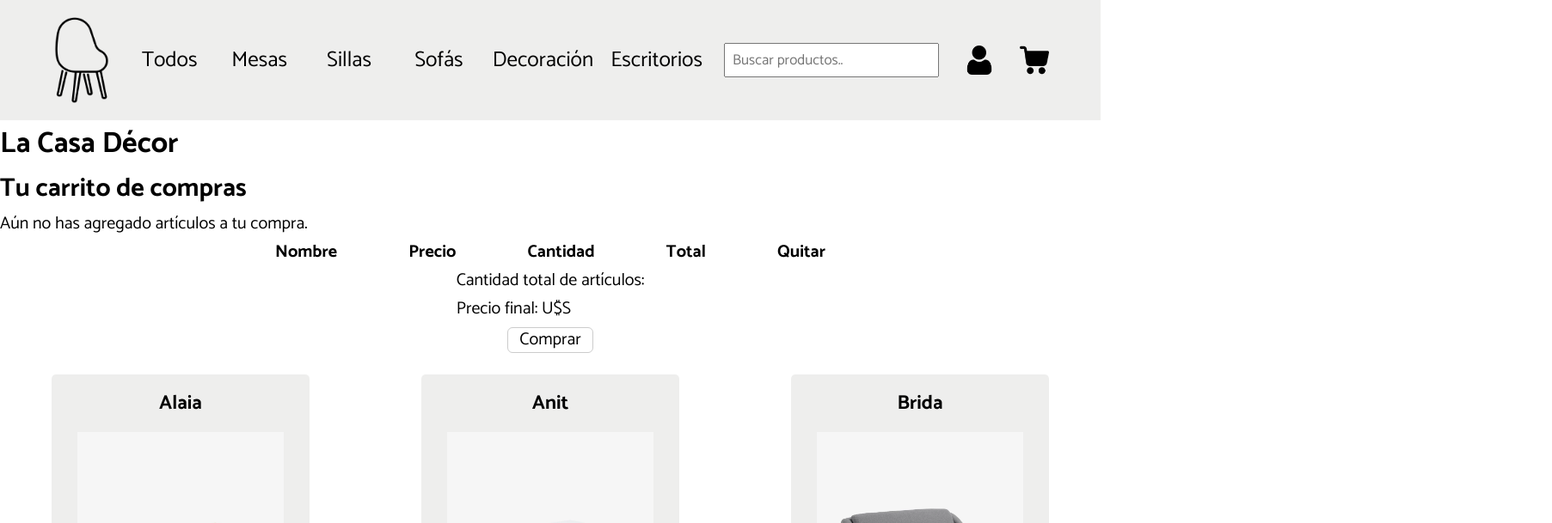
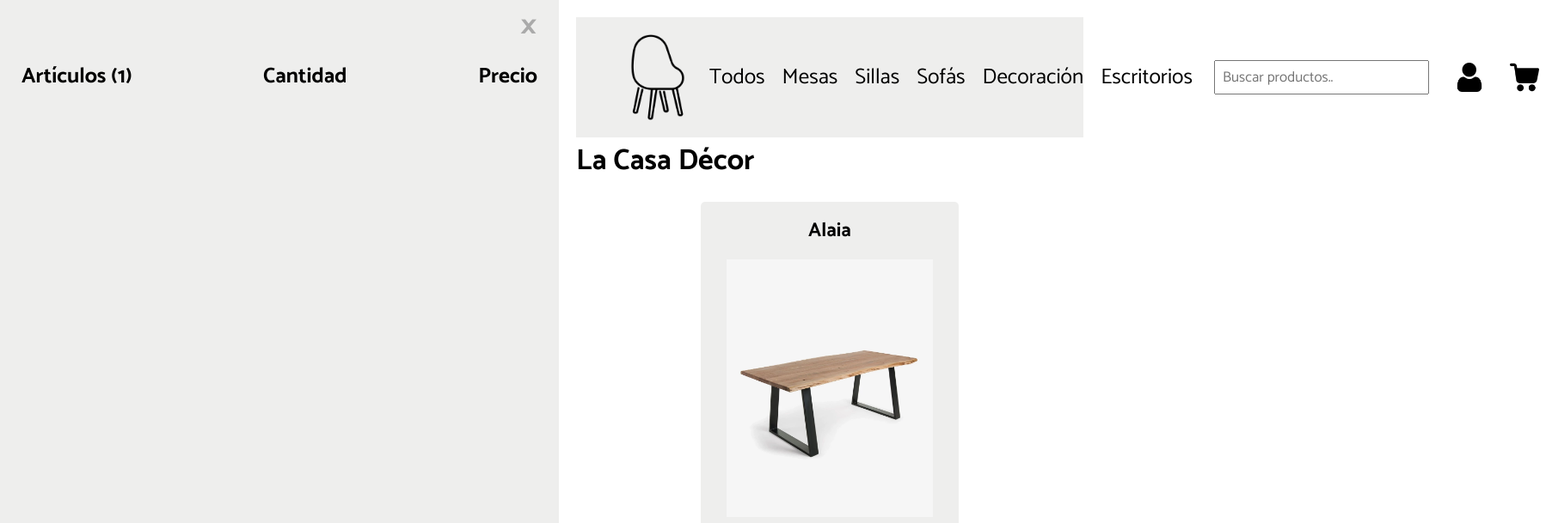
Before and after one commit to mariana-mma/javascriptMostarda, a plain HTML site: page index.html in a window 1280 px wide. Both pictures are taken after a click on the picture 1203 px from the left and 70 px from the top of the page. Shown: the top 609 px of the page at 86% size, 1805 px wide, since content can reach past the window. Drawn offline with Linux system fonts and the light colour scheme; some packages are replaced by stand-ins of ours; a script that the page names is missing.

Commit message:
Mejoras en el estilo del carrito

```diff
--- a/index.html
+++ b/index.html
@@ -10,6 +10,7 @@
     <title>La Casa Décor | Simulador interactivo</title>
 </head>
 <body>
+    <div id="main">
         <header>
             <!-- Navegador -->
             <nav>
@@ -29,7 +30,7 @@
                         <label for="buscarInput"></label>
                         <input type="text" class="searchInput" name="buscarInput" placeholder="Buscar productos..">
                         <img id="btnModal" class="navIcon" src="./assets/icons/user.png" alt="Icono usuario">
-                    <img id="btnShop" class="navIcon" src="./assets/icons/cart.png" alt="Carrito de compras">
+                        <img id="btnShop" class="navIcon" src="./assets/icons/cart.png" onclick="openNav()" alt="Carrito de compras">
                     </div>
                 </div>
             </nav>
@@ -38,6 +39,45 @@
             <!--Titulo pagina-->
             <h1>La Casa Décor</h1>
             <!--Carrito-->
+            <section>
+                <div id="sidenavCart" class="sidenav">
+                    <span class="modal-close closebtn" onclick="closeNav()">&times;</span>
+                    <div class="list-title">
+                        <div>
+                            <p><strong>Artículos <span>(1)</span></strong></p>
+                        </div>
+                        <div>
+                            <p><strong>Cantidad</strong></p>
+                        </div>
+                        <div>
+                            <p><strong>Precio</strong></p>
+                        </div>
+                    </div>
+                    <div id="list-allProducts">
+                        <!-- <div class="list-product">
+                            <div>
+                                <img alt="Imagen artículo"/>
+                            </div>
+                            <div>
+                                <p>Nombre del articulo</p>
+                            </div>
+                            <div>
+                                <div class="counter">
+                                    <div class="counter-btn">+</div>
+                                    <div class="count">1</div>
+                                    <div class="counter-btn">-</div>
+                                </div>
+                            </div>
+                            <div class="list-price">
+                                <div>
+                                    <p>Precio</p>
+                                </div>
+                                <img id="btnDelete" class="deleteIcon" src="./assets/icons/x-mark.png" alt="Quitar articulo de la compra">
+                            </div>
+                        </div> -->
+                    </div>
+                </div>
+            </section>
             <section id="cartSection" class="hidden">
                 <div>
                     <h2>Tu carrito de compras</h2>
@@ -76,7 +116,7 @@
             <!-- Modal -->
             <div id="userModal" class="modal">
                 <div class="modal-content">
-                <span class="modal-close">&times;</span>
+                    <span id="modalCross" class="modal-close">&times;</span>
                     <form id="registerForm">
                         <div class="login-form">
                             <label for="uname"><b>Nombre de Usuario</b></label>
@@ -120,6 +160,7 @@
                 </ul>
             </div>
         </footer>
+    </div>
     <script src="//cdn.jsdelivr.net/npm/sweetalert2@11"></script>
     <script src="js/modal.js"></script>
     <script src="js/shopCart.js"></script>
--- a/js/modal.js
+++ b/js/modal.js
@@ -1,6 +1,6 @@
 const userModal = document.getElementById("userModal");
 const btnModal = document.getElementById("btnModal");
-const closeModal = document.getElementsByClassName("modal-close")[0];
+const closeModal = document.getElementById("modalCross");
 const modalForm = document.querySelector('#registerForm');
 
 let users = [];
@@ -13,9 +13,12 @@ const openModal = () => {
     })
 };
 
-closeModal.onclick = function() {
+const closeWindow = () => {
     userModal.style.display = "none";
 };
+
+closeModal.addEventListener('click', closeWindow);
+
 
 // Cuando el usuario hace click por fuera se cierra
 
--- a/js/shopCart.js
+++ b/js/shopCart.js
@@ -2,7 +2,7 @@
 const cartListSection = document.querySelector('#cartSection');
 const cartListEmpty = document.querySelector('#cartEmpty');
 const cartListFull = document.querySelector('#cartList');
-const botonCarrito = document.querySelector('#btnShop');
+//const botonCarrito = document.querySelector('#btnShop');
 const botonCompra = document.querySelector('#cart-buy');
 const listProducts = document.querySelector('#list-allProducts');
 const totalProducts = document.querySelector('#totalProducts');
@@ -54,6 +54,34 @@ function renderCartItems() {
     cart.forEach((item) => {
         listProducts.innerHTML += `
             <div class="list-product">
+                <div>
+                    <p>${item.tipo} ${item.nombre}</p>
+                </div>
+                <div>
+                    <div class="counter">
+                        <div class="counter-btn" onclick="changeNumUnits('plus', ${item.id})">+</div>
+                        <div class="count">${item.cantidadUnidades}</div>
+                        <div class="counter-btn" onclick="changeNumUnits('minus', ${item.id})">-</div>
+                    </div>
+                </div>
+                <div class="list-price">
+                    <div>
+                        <p>U$S ${item.precio}</p>
+                    </div>
+                    <img id="btnDelete" class="deleteIcon" src="./assets/icons/x-mark.png" onclick="removeCartItems(${item.id})"
+                    alt="Quitar articulo de la compra">
+                </div>
+            </div>
+        `
+    });
+};
+
+/*function renderCartItems() {
+    listProducts.innerHTML = "";
+
+    cart.forEach((item) => {
+        listProducts.innerHTML += `
+            <div class="list-product">
                 <p>${item.tipo} ${item.nombre}</p>
                 <p>U$S ${item.precio}</p>
                 <div class="counter">
@@ -68,7 +96,7 @@ function renderCartItems() {
             </div>
         `
     });
-};
+}; */
 
 // Quitar items del carrito
 
@@ -114,18 +142,18 @@ function renderTotal() {
 
 // Boton carrito
 
-botonCarrito.addEventListener('click', showShoppingList);
+// botonCarrito.addEventListener('click', showShoppingList);
 
-function showShoppingList() {
-    if(cart.length === 0){
-        cartListSection.classList.remove("hidden");
-        cartListEmpty.classList.remove("hidden");
-    } else if(cart.length >= 1){
-        cartListSection.classList.remove("hidden");
-        cartListEmpty.classList.add("hidden");
-        cartListFull.classList.remove("hidden");
-    }
-};
+// function showShoppingList() {
+//     if(cart.length === 0){
+//         cartListSection.classList.remove("hidden");
+//         cartListEmpty.classList.remove("hidden");
+//     } else if(cart.length >= 1){
+//         cartListSection.classList.remove("hidden");
+//         cartListEmpty.classList.add("hidden");
+//         cartListFull.classList.remove("hidden");
+//     }
+// };
 
 // Mensajes de alerta boton comprar
 
@@ -158,3 +186,17 @@ function emptyCart(){
 function reloadPage(){
     location.reload()
 };
+
+// sidenav carrito
+
+const sectionSideCart = document.getElementById("sidenavCart");
+
+function openNav() {
+    sectionSideCart.style.width = "650px";
+    document.getElementById("main").style.marginLeft = "650px";
+}
+
+function closeNav() {
+    sectionSideCart.style.width = "0";
+    document.getElementById("main").style.marginLeft = "0";
+}
--- a/style.css
+++ b/style.css
@@ -119,26 +119,29 @@ p {
 }
 
 .list-title {
+    padding: 0px 15px;
     display: flex;
     flex-direction: row;
     justify-content: space-between;
-    width: 640px;
     font-size: 25px;
 }
 
+
 .list-product {
+    margin-top: 15px;
     display: flex;
     flex-direction: row;
     justify-content: space-between;
+    align-items: center;
     width: 640px;
 }
 
 .list-product > * {
-    padding: 0px 15px;
+    padding: 0px 5px;
 }
 
 .counter{
-    width: 130px;
+    width: 100px;
     display: flex;
     justify-content: space-between;
     align-items: center;
@@ -162,6 +165,18 @@ p {
     font-size: 20px;
     font-weight: 900;
     color: #202020;
+}
+
+.list-price {
+    display: flex;
+    flex-direction: row;
+    align-items: center;
+}
+
+.deleteIcon {
+    max-height: 20px;
+    margin: 0px 5px;
+    cursor: pointer;
 }
 
 /*Cards design*/
@@ -225,6 +240,47 @@ p {
     background: #C77B34;
     border: 1px solid #C77B34;
     color: #fff;
+}
+
+/*Sidenav carrito*/
+
+#main {
+    transition: margin-left .5s;
+    padding: 20px;
+}
+
+.sidenav {
+    height: 100%;
+    width: 0;
+    position: fixed;
+    z-index: 1;
+    top: 0;
+    left: 0;
+    background-color: rgba(94, 89, 80, 0.1);
+    overflow-x: hidden;
+    padding-top: 60px;
+    transition: 0.5s;
+}
+
+.sidenav p {
+    padding: 8px 10px;
+    text-decoration: none;
+    font-size: 25px;
+    display: block;
+    transition: 0.3s;
+}
+
+.sidenav .closebtn {
+    position: absolute;
+    top: 0;
+    right: 25px;
+    font-size: 36px;
+    margin-left: 50px;
+}
+
+@media screen and (max-height: 450px) {
+    .sidenav {padding-top: 15px;}
+    .sidenav p {font-size: 18px;}
 }
 
 /*Modal*/
```
Also changed, not shown: assets/icons/shopping-cart.png (deleted), assets/icons/x-mark.png (added). Lines whose indentation alone changed are shown as unchanged.
